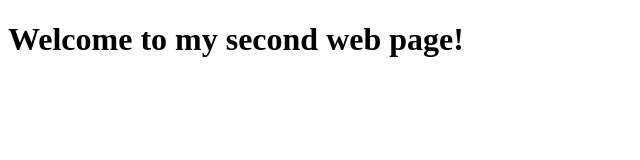
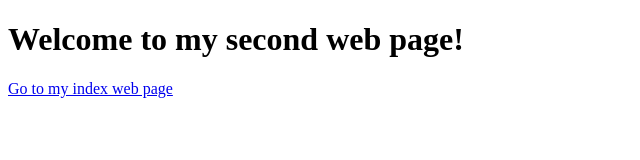
Before and after one commit to agabriela10/holberton-learning_web_programming, a plain HTML site: page mysecondwebpage.html in a window 1280 px wide. Shown: the whole page, without its empty margins (0-640 px from the left). Drawn offline with Linux system fonts and the light colour scheme.

Commit message:
project #2, task #2
add links

```diff
--- a/mysecondwebpage.html
+++ b/mysecondwebpage.html
@@ -6,5 +6,6 @@
 </head>
 <body>
   <h1>Welcome to my second web page!</h1>
+  <a href="file:///C:/Users/shpctac10004/Documents/GitHub/holberton-learning_web_programming/index.html">Go to my index web page</a>
 </body>
 </html>
```
